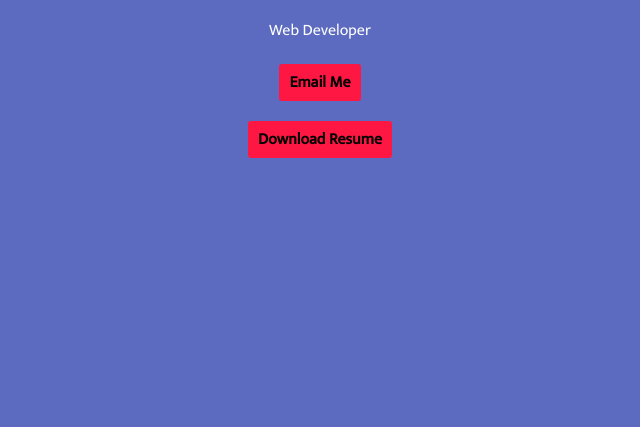
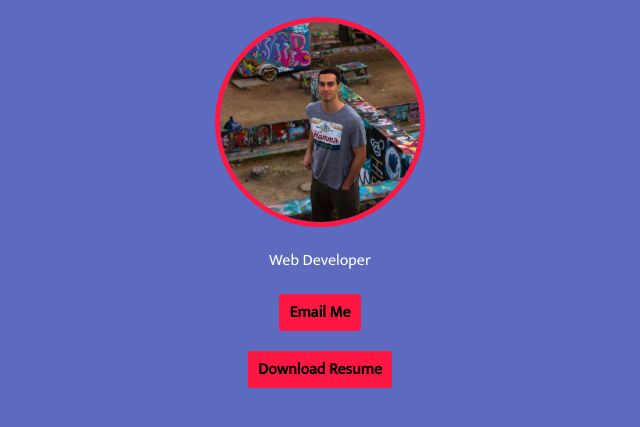
Before and after one commit to tstewart15/tstewart15.github.io, a plain HTML site: page index.html in a window 1280 px wide. Shown: the part 171-598 px from the top of the page, without its empty margins (320-960 px from the left). Drawn offline with Linux system fonts and the light colour scheme.

Commit message:
Add profile image

```diff
--- a/index.html
+++ b/index.html
@@ -11,6 +11,7 @@
 	<body>
 		<main>
 			<h1>Tom Stewart</h1>
+			<img src="/profile.jpg" alt="Tom Stewart" height="200" class="profile-image" />
 			<p>Web Developer</p>
 			<a class='button-link' href='mailto:tstewart8692@gmail.com'>Email Me</a>
 			<a class='button-link' href='/resume.pdf'>Download Resume</a>
--- a/styles.css
+++ b/styles.css
@@ -44,3 +44,8 @@ main > *:not(:last-child) {
 p {
 	margin: 0;
 }
+
+.profile-image {
+	border-radius: 50%;
+	border: 5px solid #ff1744;
+}
```
Also changed, not shown: profile.jpg (added).
